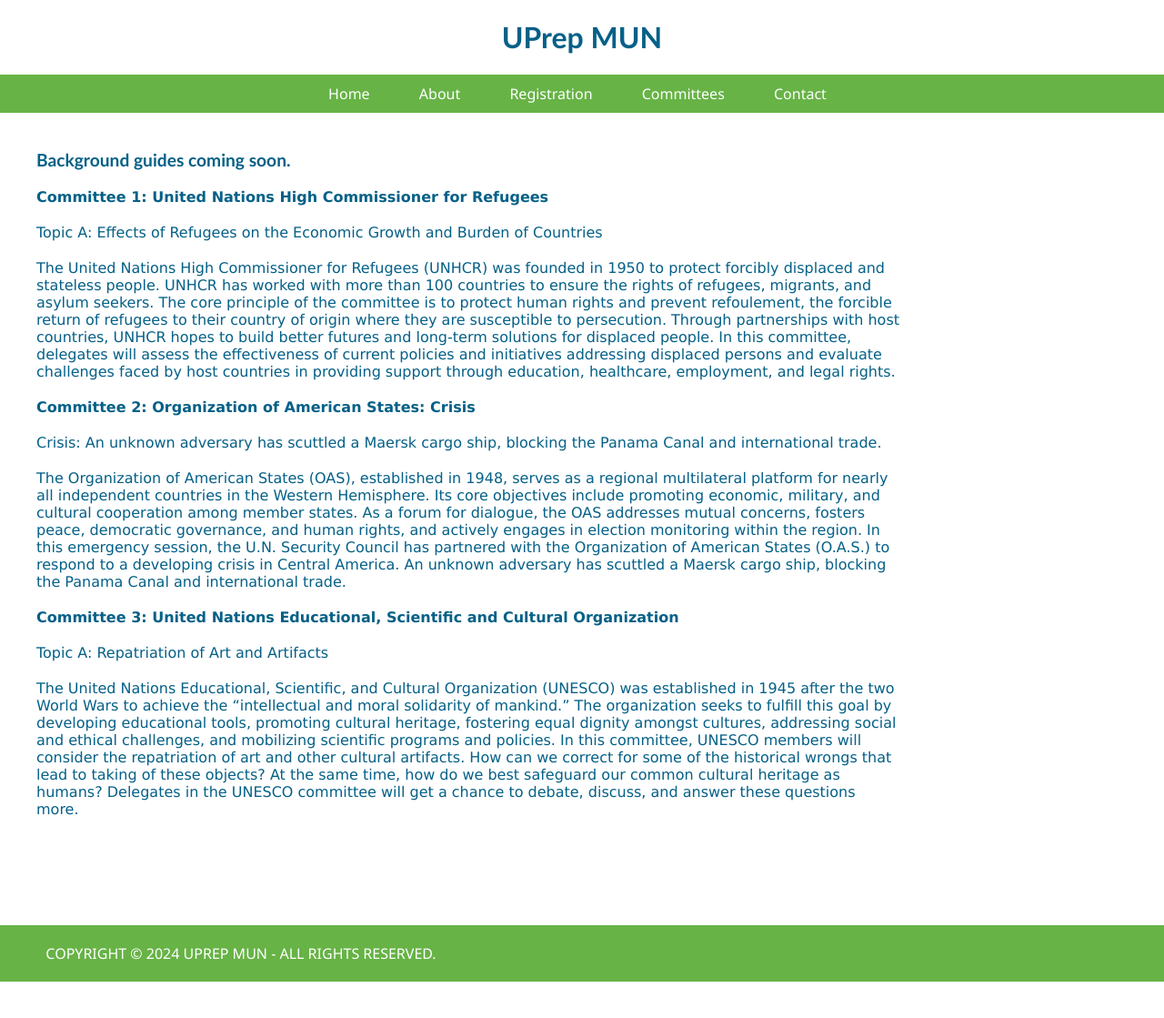
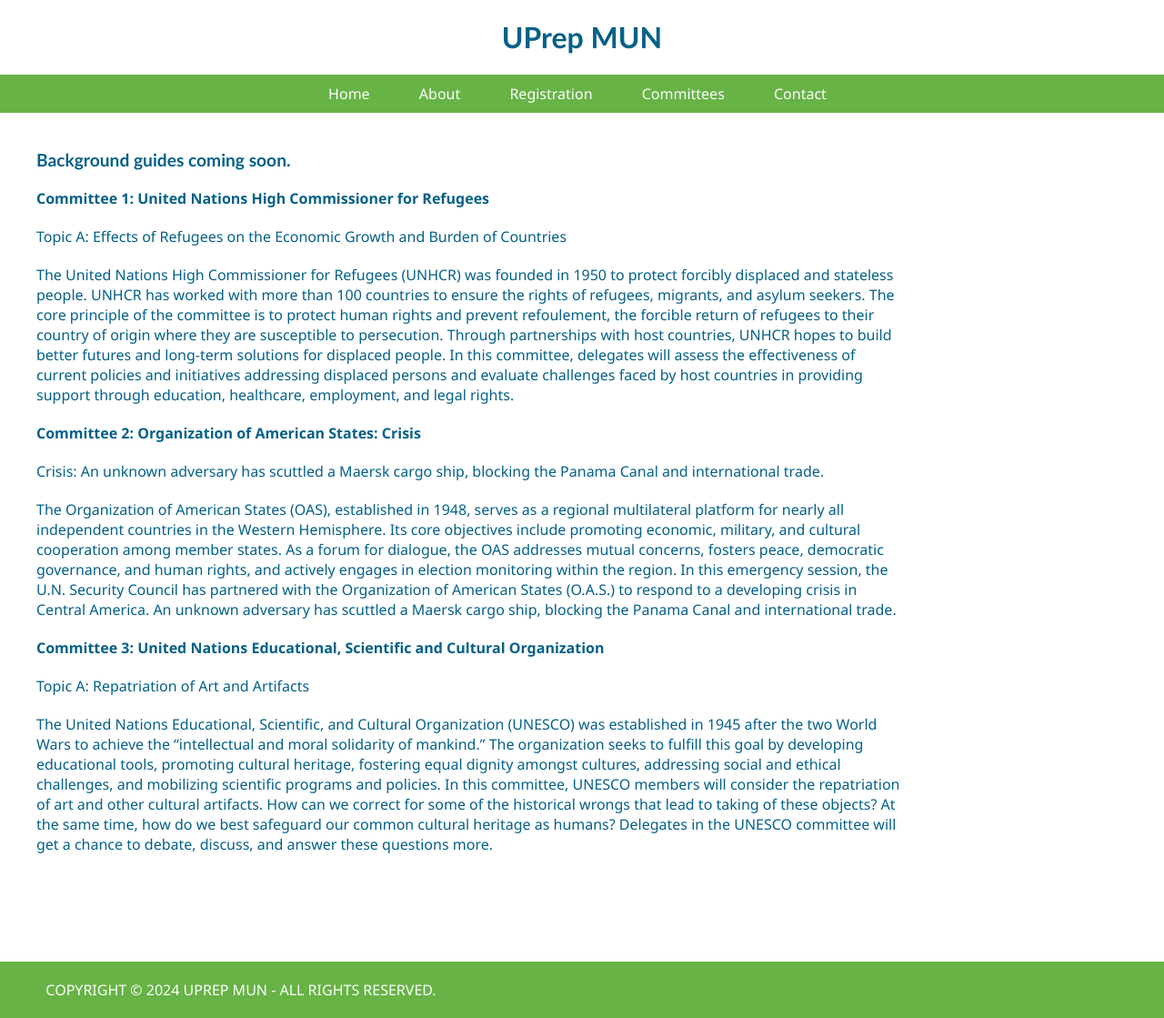
Before and after one commit to AnoushaMukherjee/UPrepMUN-website, a Flask app: page /templates/committees in a window 1280 px wide. Shown: the whole page at 91% size. Before the commit the page ends 1079 px from the top, so only its background shows below. Run offline with Flask 3, Linux system fonts and the light colour scheme.

Commit message:
Update committees.html

```diff
--- a/templates/committees.html
+++ b/templates/committees.html
@@ -24,7 +24,7 @@
         margin-left: -60px;
     }
     p {
-        font-family: Verdana, Tahoma, sans-serif;
+        font-family: 'Segoe UI', sans-serif;
         color: rgb(5, 96, 135);
         padding: 10px 20px;
         text-align: left;
```
